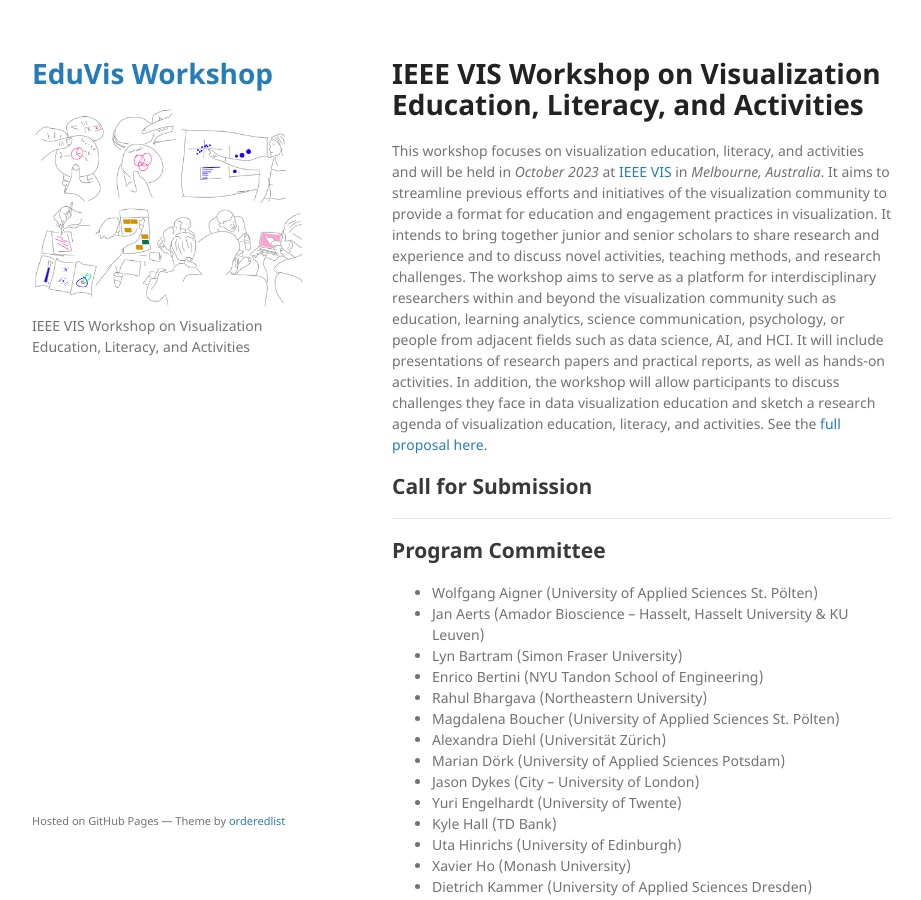
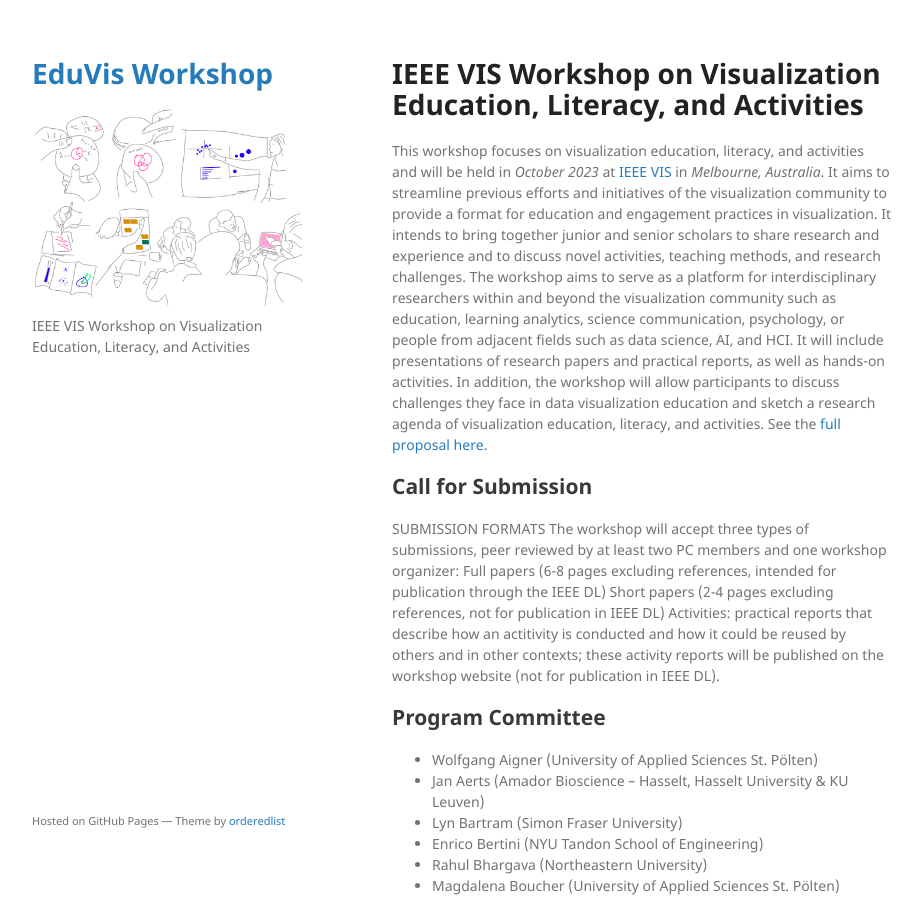
Before and after one commit to ieee-eduvis/ieee-eduvis.github.io, a Jekyll site: the page built from index.md, in a window 1280 px wide and 900 px high. Shown: the whole window, without its empty margins (178-1099 px from the left). Built offline with Jekyll 4.4.1, drawn with Linux system fonts in a browser that asks for light colours; our own code applies the rules of GitHub Pages for plain Markdown files.

Commit message:
Update index.md
added submission format

```diff
--- a/index.md
+++ b/index.md
@@ -8,7 +8,11 @@
 
 ## Call for Submission
 
-* * *
+SUBMISSION FORMATS
+The workshop will accept three types of submissions, peer reviewed by at least two PC members and one workshop organizer:
+Full papers (6-8 pages excluding references, intended for publication through the IEEE DL)
+Short papers (2-4 pages excluding references, not for publication in IEEE DL)
+Activities: practical reports that describe how an actitivity is conducted and how it could be reused by others and in other contexts; these activity reports will be published on the workshop website (not for publication in IEEE DL).
 
 ## Program Committee
 
```
